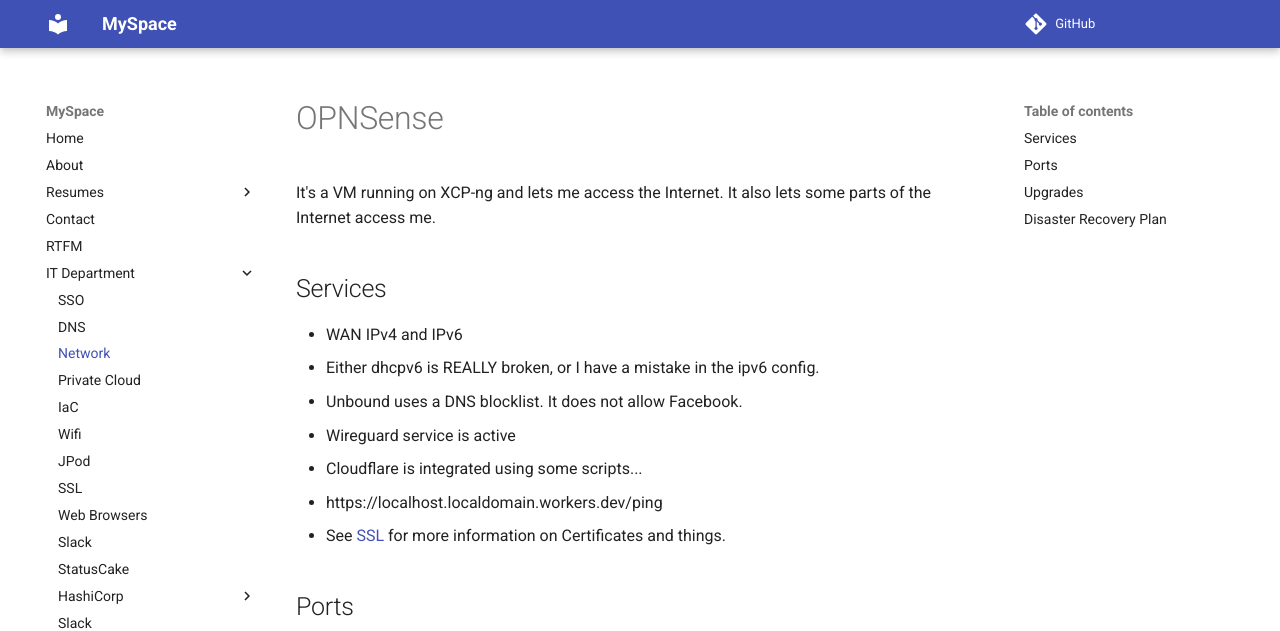
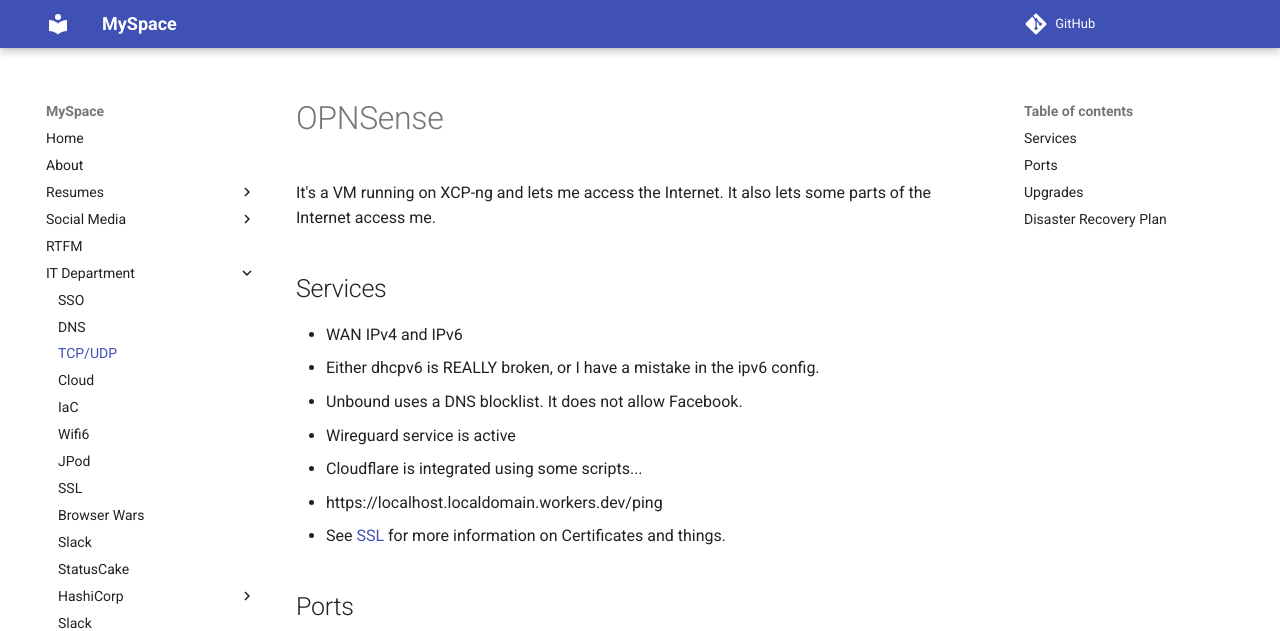
Before and after one commit to danslinky/danslinky.co.uk, an MkDocs documentation site: the page built from docs/opnsense.md, in a window 1280 px wide. Shown: the top 631 px of the page. Built offline with MkDocs 1.6.1 and Material for MkDocs 9.7.7, drawn with Linux system fonts in a browser that asks for light colours; comment, search, counter and statistics services are not loaded.

Commit message:
small Nav update RTFM

```diff
--- a/mkdocs.yml
+++ b/mkdocs.yml
@@ -7,18 +7,24 @@
   - About: https://www.danslinky.co.uk/
   - Resumes:
     - Google: https://google.danslinky.co.uk/
-  - Contact: contact.md
+  - Social Media:
+    - Contact: contact.md
+    - Slinktr.ee: https://linktr.ee/danslinky
+    - Gravatar: https://gravatar.com/danslinky
+    - Emogram: https://instagram.com/danslinky
+    - X11: https://twitter.com/danslinky
+    - GitHub: https://github.com/danslinky
   - RTFM: rtfm.md
   - IT Department:
     - SSO: sso.md
     - DNS: dns.md
-    - Network: opnsense.md
-    - Private Cloud: xcp-ng.md
+    - TCP/UDP: opnsense.md
+    - Cloud: xcp-ng.md
     - IaC: terraform.md
-    - Wifi: wifi.md
+    - Wifi6: wifi.md
     - JPod: jpod.md
     - SSL: ssl.md
-    - Web Browsers: web-browsers.md
+    - Browser Wars: web-browsers.md
     - Slack: slack.md
     - StatusCake: statuscake.md
     - HashiCorp:
```
